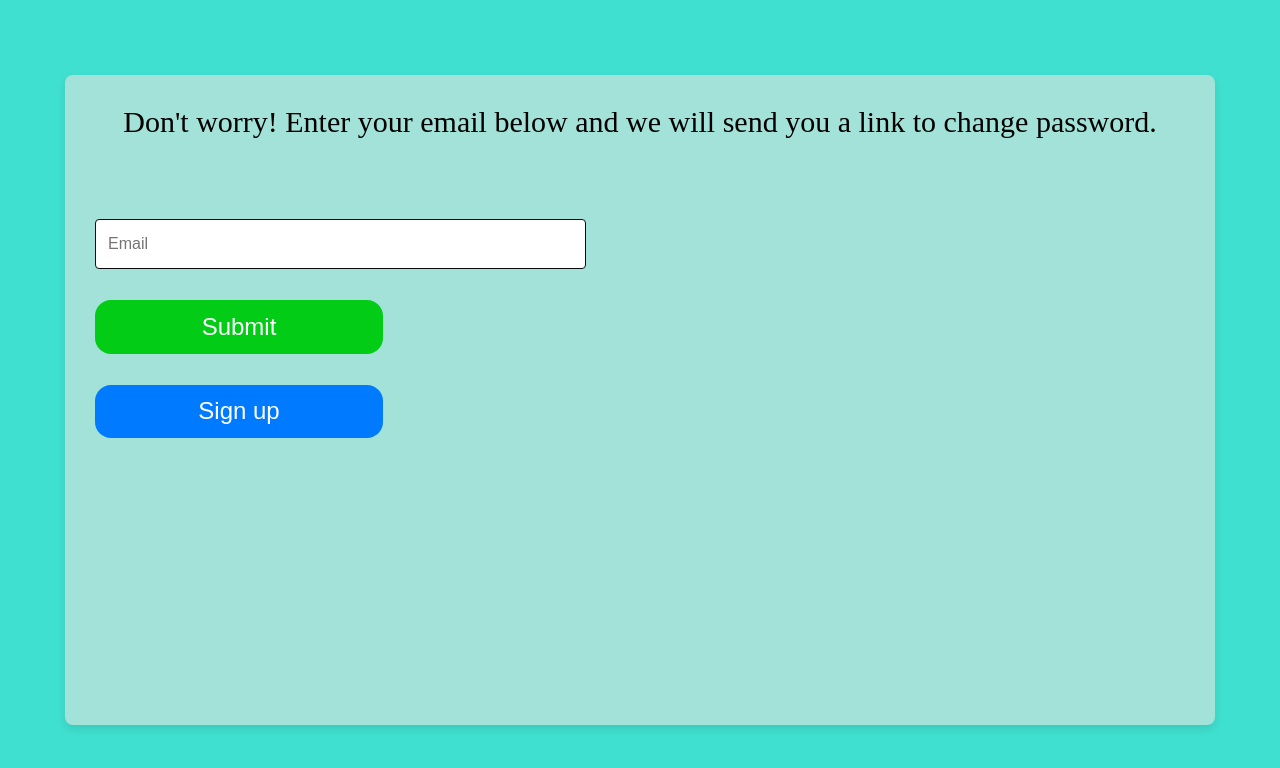
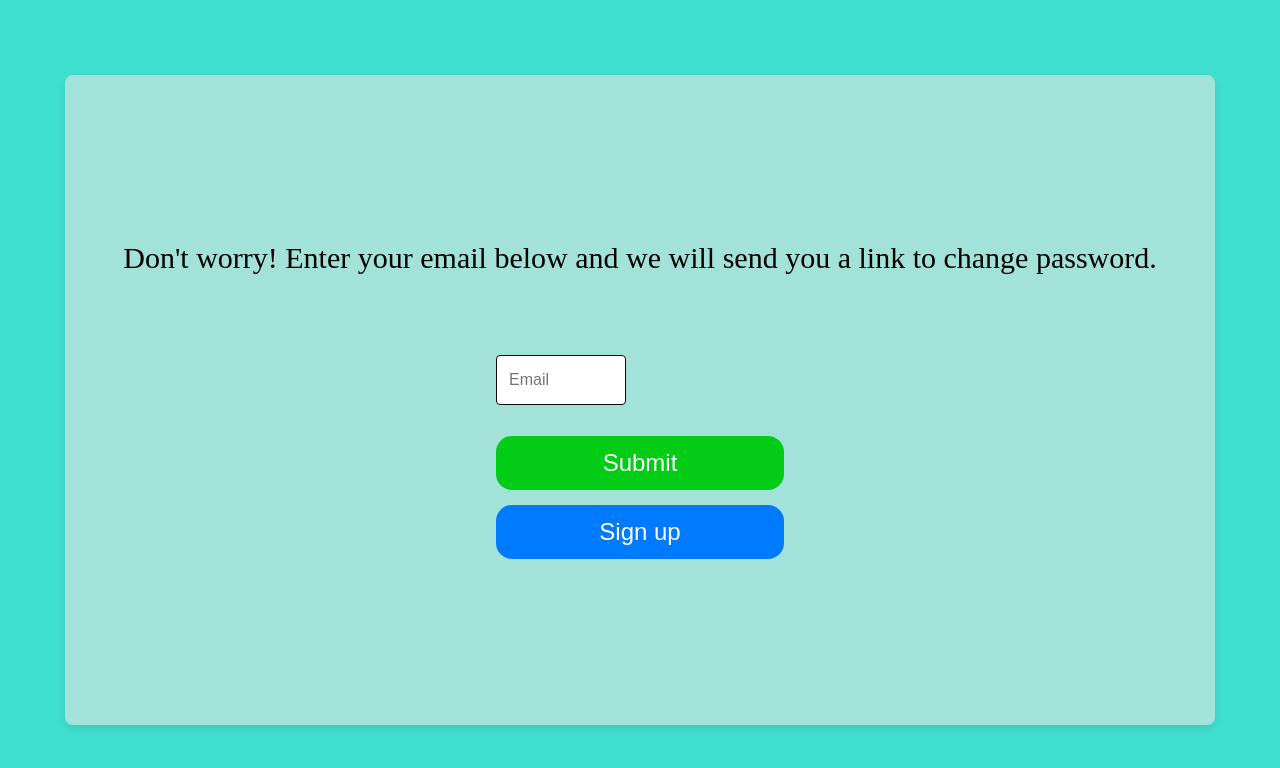
Before and after one commit to aarushicpandey0007/WeAnalyz_Assignment, a React (Create React App) app: page /forget-password in a window 1280 px wide. Shown: the top 768 px of the page. Built offline with nearby package versions, Linux system fonts and the light colour scheme.

Commit message:
Update ForgotP.css

```diff
--- a/src/Authentication/ForgotP.css
+++ b/src/Authentication/ForgotP.css
@@ -15,6 +15,10 @@
     width: 1150px; /* Increased width */
      /* Full width for smaller screens */
     min-height: 650px; /* Increased height */
+    display: flex;
+    align-items: center;
+    flex-direction: column;
+    justify-content: center;
 
 
 
@@ -34,11 +38,14 @@
     gap: 15px; /* Spacing between inputs and buttons */
     text-align: center;
   }
-
+  .forgotinput{
+    width: 150%;
+    align-self: center;
+  }
   input {
     width: 100%;
     padding: 12px;
-    border: 1px solid #e0e0e0;
+    /* border: 1px solid #e0e0e0; */
     border-radius: 4px; /* Rounded corners */
     font-size: 16px;
     outline: none;
@@ -46,10 +53,7 @@
     transition: border-color 0.2s ease, box-shadow 0.2s ease;
   }
 
-  input:focus {
-    border-color: #40e0d0;
-    box-shadow: 0 0 0 3px rgba(64, 224, 208, 0.2); /* Slightly larger shadow */
-  }
+
 
   button {
     width: 100%;
@@ -90,7 +94,7 @@
     background-color: #007bff; /* Blue color */
     border: none;
     cursor: pointer;
-    margin-top: 1rem;
+    /* margin-top: 1rem; */
     transition: background-color 0.3s ease, box-shadow 0.3s ease;
   }
 
```
